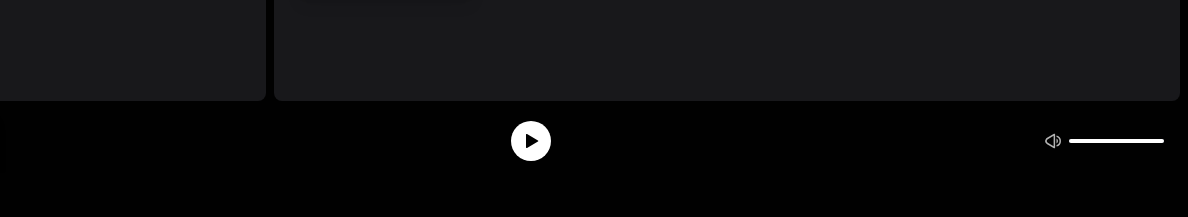
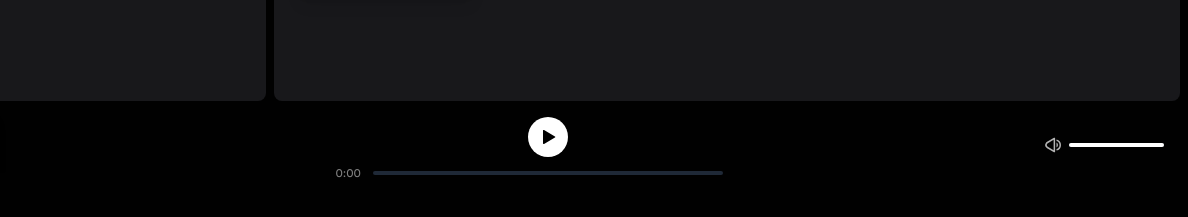
Before and after one commit to agustipc/spotify-clone, an Astro site: page / in a window 1280 px wide. Shown: the part 583-800 px from the top of the page, 92-1280 px from the left. Built offline with nearby package versions, Linux system fonts and the light colour scheme; Astro itself is replaced by a stand-in of ours.

Commit message:
Time slider

```diff
--- a/src/components/Player.jsx
+++ b/src/components/Player.jsx
@@ -46,7 +46,7 @@ export const Volume = () => (
 
 const CurrentSong = ({ image, title, artists }) => {
   return (
-    <div className="flex items-center gap-5 relative overflow-hidden">
+    <div className="flex items-center gap-5 relative overflow-hidden w-[150px]">
       <picture className="w-16 h-16 bg-zinc-800 rounded-md shadow-lg overflow-hidden">
         <img src={image} alt={title} />
       </picture>
@@ -54,6 +54,55 @@ const CurrentSong = ({ image, title, artists }) => {
         <h3 className="font-semiBold text-sm block">{title}</h3>
         <span className="text-xs opacity-80">{artists?.join(', ')}</span>
       </div>
+    </div>
+  )
+}
+
+const SongControl = ({ audio }) => {
+  const [currentTime, setCurrentTime] = useState(0)
+
+  useEffect(() => {
+    audio.current.addEventListener('timeupdate', handleTimeUpdate)
+
+    return () => {
+      audio.current.removeEventListener('timeupdate', handleTimeUpdate)
+    }
+  }, [])
+
+  const handleTimeUpdate = () => {
+    setCurrentTime(audio.current?.currentTime)
+  }
+
+  const formatTime = (time) => {
+    if (time === null) return '00:00'
+
+    const seconds = Math.floor(time % 60)
+    const minutes = Math.floor(time / 60)
+
+    return `${minutes}:${seconds.toString().padStart(2, '0')}`
+  }
+
+  const duration = audio?.current?.duration ?? 0
+
+  return (
+    <div className="flex flex-row text-xs gap-x-3 pt-2">
+      <span className="opacity-50 w-10 text-right">
+        {formatTime(currentTime)}
+      </span>
+      <Slider
+        defaultValue={[0]}
+        value={[currentTime]}
+        max={duration}
+        min={0}
+        className="w-[350px]"
+        onValueChange={(value) => {
+          const [newTime] = value
+          audio.current.currentTime = newTime
+        }}
+      />
+      <span className="opacity-50 w-10">
+        {duration ? formatTime(duration) : null}
+      </span>
     </div>
   )
 }
@@ -74,7 +123,7 @@ const VolumeControl = () => {
   }
 
   return (
-    <div className="flex justify-center gap-x-2">
+    <div className="flex flex-row gap-x-2 w-[150px] justify-end">
       <button
         className="opacity-70 hover:opacity-100 transition"
         onClick={handleClickVolume}
@@ -109,7 +158,6 @@ export function Player() {
   }, [isPlaying])
 
   useEffect(() => {
-    console.log({ currentMusic })
     // audioRef.current.src = `/music/1/01.mp3`
     const { song, playlist, songs } = currentMusic
     if (song) {
@@ -134,10 +182,11 @@ export function Player() {
         <CurrentSong {...currentMusic.song} />
       </h1>
       <div className="grid place-content-center gap-4 flex-1">
-        <div className="flex justify-center">
+        <div className="flex justify-center flex-col items-center pt-2">
           <button onClick={handleClick} className="bg-white rounded-full p-3 ">
             {isPlaying ? <PauseIcon /> : <PlayIcon />}
           </button>
+          <SongControl audio={audioRef} />
           <audio ref={audioRef} />
         </div>
       </div>
```
